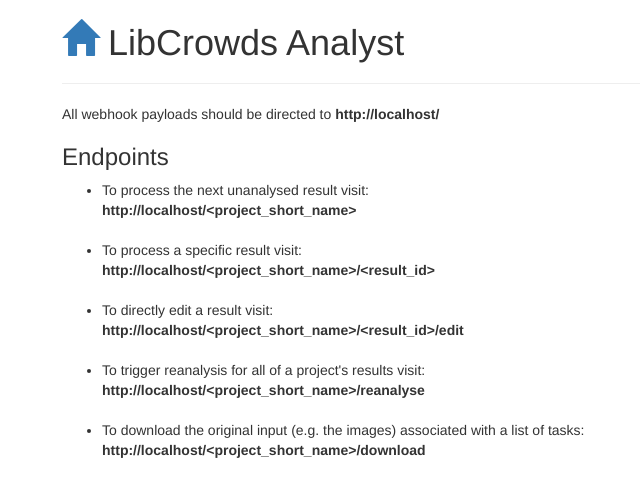
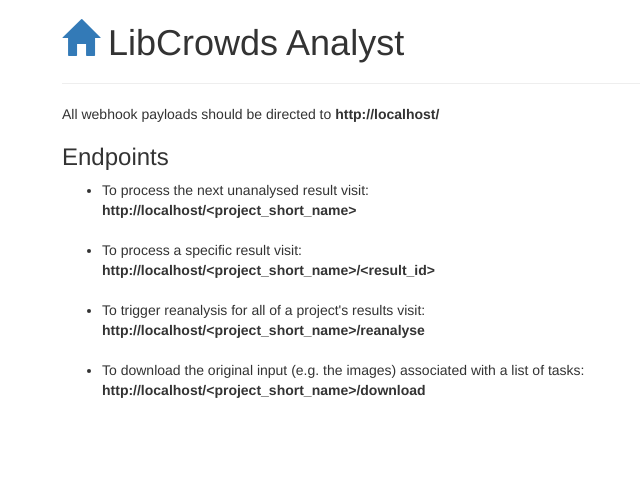
Before and after one commit to LibCrowds/libcrowds-analyst, a Flask app: page / in a window 1280 px wide. Shown: the top 497 px of the page, without its empty margins (8-648 px from the left). Run offline with Flask 2, Linux system fonts and the light colour scheme; parts of the project's set-up code (start-up, migrations or seed data) failed here and were passed over; some libraries are stand-ins or nearby versions.

Commit message:
Remove edit task run info view

```diff
--- a/libcrowds_analyst/templates/index.html
+++ b/libcrowds_analyst/templates/index.html
@@ -13,9 +13,6 @@
         <li>To process a specific result visit:<br>
         <strong>{{ request.base_url }}&lt;project_short_name&gt;/&lt;result_id&gt;</strong></li><br>
 
-        <li>To directly edit a result visit:<br>
-        <strong>{{ request.base_url }}&lt;project_short_name&gt;/&lt;result_id&gt;/edit</strong></li><br>
-
         <li>To trigger reanalysis for all of a project's results visit:<br>
         <strong>{{ request.base_url }}&lt;project_short_name&gt;/reanalyse</strong></li><br>
 
--- a/libcrowds_analyst/view.py
+++ b/libcrowds_analyst/view.py
@@ -79,31 +79,6 @@
     task_runs = pybossa_client.get_task_runs(e.project.id, result.task_id)
     return render_template('analyse.html', project=e.project, result=result,
                            task=task, task_runs=task_runs, title=project.name)
-
-
-@blueprint.route('/<short_name>/<result_id>/edit/', methods=['GET', 'POST'])
-def edit_result(short_name, result_id):
-    """View for directly editing a result."""
-    try:
-        project = pybossa_client.get_projects(short_name)[0]
-    except IndexError: # pragma: no cover
-        abort(404)
-
-    try:
-        result = pybossa_client.get_results(project.id, id=result_id)[0]
-    except IndexError: # pragma: no cover
-        abort(404)
-
-    form = forms.EditResultForm(request.form)
-    if request.method == 'POST' and form.validate():
-        result.info = json.loads(form.info.data)
-        pybossa_client.update_result(result)
-        flash('Result updated.', 'success')
-    elif request.method == 'POST' and not form.validate():  # pragma: no cover
-        flash('Please correct the errors.', 'danger')
-    form.info.data = json.dumps(result.info)
-    title = "Editing result {0}".format(result.id)
-    return render_template('edit_result.html', form=form, title=title)
 
 
 @blueprint.route('/<short_name>/reanalyse/', methods=['GET', 'POST'])
```
Also changed, not shown: libcrowds_analyst/forms.py (+1 -20 lines), libcrowds_analyst/templates/edit_result.html (deleted, +0 -18 lines), test/test_forms.py (deleted, +0 -16 lines).
